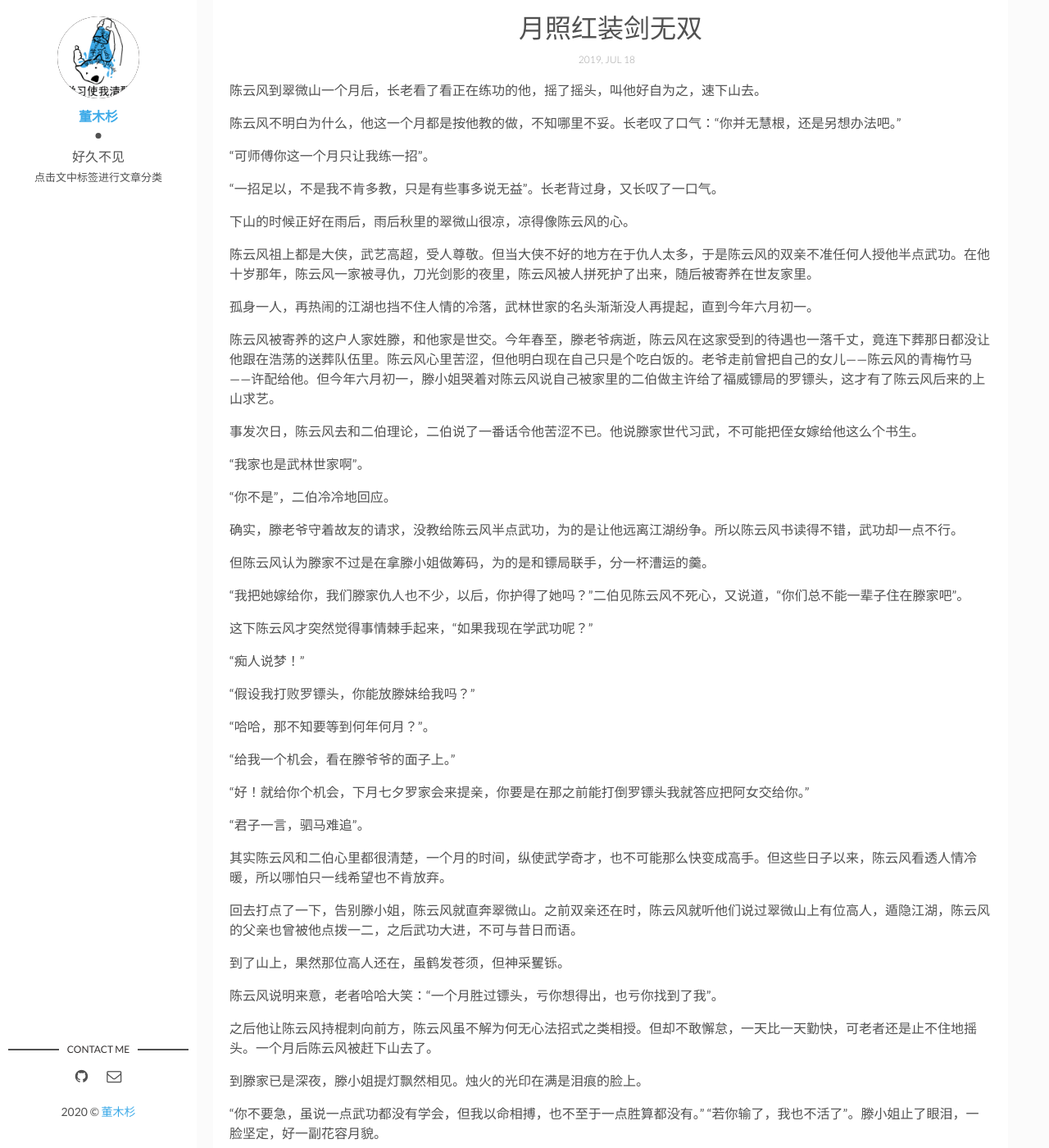
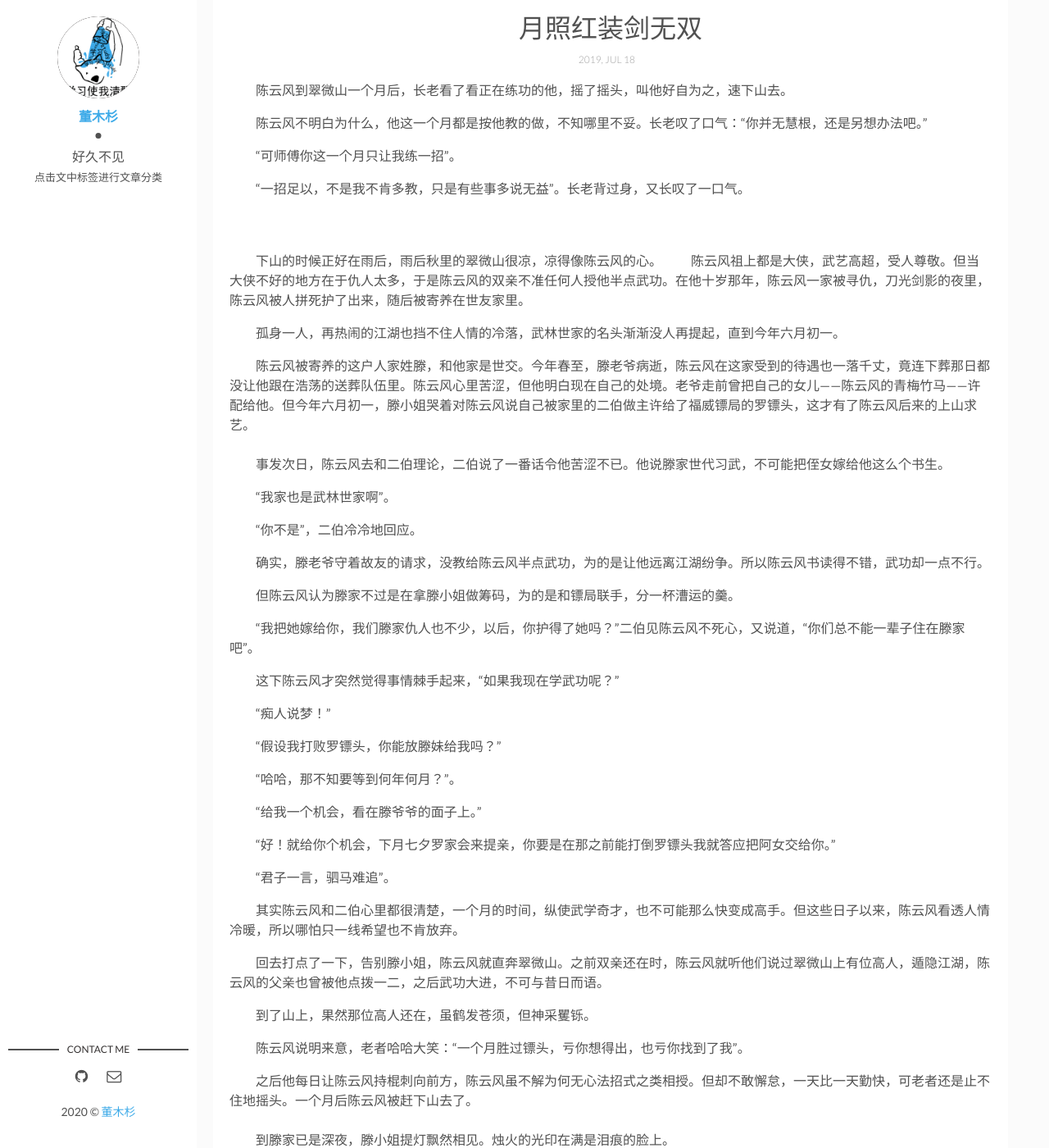
Before and after one commit to doctormus/doctormus.github.io, a Jekyll site: the page built from _posts/2019-07-18-writting1.md, in a window 1280 px wide and 1400 px high, scrolled down 493 px. Shown: the whole window at 82% size. Built offline with Jekyll 4.4.1, drawn with Linux system fonts in a browser that asks for light colours; comment, search, counter and statistics services are not loaded; some of the changed text lies outside the part shown.

Commit message:
修改了MD的缩进和换行

```diff
--- a/_posts/2019-07-18-writting1.md
+++ b/_posts/2019-07-18-writting1.md
@@ -8,149 +8,153 @@ fig-caption: # Add figcaption (optional)
 tags: [小说]
 ---
 
-陈云风到翠微山一个月后，长老看了看正在练功的他，摇了摇头，叫他好自为之，速下山去。
+&emsp;&emsp;陈云风到翠微山一个月后，长老看了看正在练功的他，摇了摇头，叫他好自为之，速下山去。
 
-陈云风不明白为什么，他这一个月都是按他教的做，不知哪里不妥。长老叹了口气：“你并无慧根，还是另想办法吧。”
+&emsp;&emsp;陈云风不明白为什么，他这一个月都是按他教的做，不知哪里不妥。长老叹了口气：“你并无慧根，还是另想办法吧。”
 
-“可师傅你这一个月只让我练一招”。
+&emsp;&emsp;“可师傅你这一个月只让我练一招”。
 
-“一招足以，不是我不肯多教，只是有些事多说无益”。长老背过身，又长叹了一口气。
+&emsp;&emsp;“一招足以，不是我不肯多教，只是有些事多说无益”。长老背过身，又长叹了一口气。
 
+\
+\
+&emsp;&emsp;下山的时候正好在雨后，雨后秋里的翠微山很凉，凉得像陈云风的心。
+&emsp;&emsp;陈云风祖上都是大侠，武艺高超，受人尊敬。但当大侠不好的地方在于仇人太多，于是陈云风的双亲不准任何人授他半点武功。在他十岁那年，陈云风一家被寻仇，刀光剑影的夜里，陈云风被人拼死护了出来，随后被寄养在世友家里。
 
+&emsp;&emsp;孤身一人，再热闹的江湖也挡不住人情的冷落，武林世家的名头渐渐没人再提起，直到今年六月初一。
 
-下山的时候正好在雨后，雨后秋里的翠微山很凉，凉得像陈云风的心。
+&emsp;&emsp;陈云风被寄养的这户人家姓滕，和他家是世交。今年春至，滕老爷病逝，陈云风在这家受到的待遇也一落千丈，竟连下葬那日都没让他跟在浩荡的送葬队伍里。陈云风心里苦涩，但他明白现在自己的处境。老爷走前曾把自己的女儿——陈云风的青梅竹马——许配给他。但今年六月初一，滕小姐哭着对陈云风说自己被家里的二伯做主许给了福威镖局的罗镖头，这才有了陈云风后来的上山求艺。
+&emsp;
+\
+\
+&emsp;&emsp;事发次日，陈云风去和二伯理论，二伯说了一番话令他苦涩不已。他说滕家世代习武，不可能把侄女嫁给他这么个书生。
 
+&emsp;&emsp;“我家也是武林世家啊”。
 
+&emsp;&emsp;“你不是”，二伯冷冷地回应。
 
-陈云风祖上都是大侠，武艺高超，受人尊敬。但当大侠不好的地方在于仇人太多，于是陈云风的双亲不准任何人授他半点武功。在他十岁那年，陈云风一家被寻仇，刀光剑影的夜里，陈云风被人拼死护了出来，随后被寄养在世友家里。
+&emsp;&emsp;确实，滕老爷守着故友的请求，没教给陈云风半点武功，为的是让他远离江湖纷争。所以陈云风书读得不错，武功却一点不行。
 
-孤身一人，再热闹的江湖也挡不住人情的冷落，武林世家的名头渐渐没人再提起，直到今年六月初一。
+&emsp;&emsp;但陈云风认为滕家不过是在拿滕小姐做筹码，为的是和镖局联手，分一杯漕运的羹。
 
-陈云风被寄养的这户人家姓滕，和他家是世交。今年春至，滕老爷病逝，陈云风在这家受到的待遇也一落千丈，竟连下葬那日都没让他跟在浩荡的送葬队伍里。陈云风心里苦涩，但他明白现在自己只是个吃白饭的。老爷走前曾把自己的女儿——陈云风的青梅竹马——许配给他。但今年六月初一，滕小姐哭着对陈云风说自己被家里的二伯做主许给了福威镖局的罗镖头，这才有了陈云风后来的上山求艺。
+&emsp;&emsp;“我把她嫁给你，我们滕家仇人也不少，以后，你护得了她吗？”二伯见陈云风不死心，又说道，“你们总不能一辈子住在滕家吧”。
 
-事发次日，陈云风去和二伯理论，二伯说了一番话令他苦涩不已。他说滕家世代习武，不可能把侄女嫁给他这么个书生。
+&emsp;&emsp;这下陈云风才突然觉得事情棘手起来，“如果我现在学武功呢？”
 
-“我家也是武林世家啊”。
+&emsp;&emsp;“痴人说梦！”
 
-“你不是”，二伯冷冷地回应。
+&emsp;&emsp;“假设我打败罗镖头，你能放滕妹给我吗？”
 
-确实，滕老爷守着故友的请求，没教给陈云风半点武功，为的是让他远离江湖纷争。所以陈云风书读得不错，武功却一点不行。
+&emsp;&emsp;“哈哈，那不知要等到何年何月？”。
 
-但陈云风认为滕家不过是在拿滕小姐做筹码，为的是和镖局联手，分一杯漕运的羹。
+&emsp;&emsp;“给我一个机会，看在滕爷爷的面子上。”
 
-“我把她嫁给你，我们滕家仇人也不少，以后，你护得了她吗？”二伯见陈云风不死心，又说道，“你们总不能一辈子住在滕家吧”。
+&emsp;&emsp;“好！就给你个机会，下月七夕罗家会来提亲，你要是在那之前能打倒罗镖头我就答应把阿女交给你。”
 
-这下陈云风才突然觉得事情棘手起来，“如果我现在学武功呢？”
+&emsp;&emsp;“君子一言，驷马难追”。
 
-“痴人说梦！”
+&emsp;&emsp;其实陈云风和二伯心里都很清楚，一个月的时间，纵使武学奇才，也不可能那么快变成高手。但这些日子以来，陈云风看透人情冷暖，所以哪怕只一线希望也不肯放弃。
 
-“假设我打败罗镖头，你能放滕妹给我吗？”
+&emsp;&emsp;回去打点了一下，告别滕小姐，陈云风就直奔翠微山。之前双亲还在时，陈云风就听他们说过翠微山上有位高人，遁隐江湖，陈云风的父亲也曾被他点拨一二，之后武功大进，不可与昔日而语。
 
-“哈哈，那不知要等到何年何月？”。
+&emsp;&emsp;到了山上，果然那位高人还在，虽鹤发苍须，但神采矍铄。
 
-“给我一个机会，看在滕爷爷的面子上。”
+&emsp;&emsp;陈云风说明来意，老者哈哈大笑：“一个月胜过镖头，亏你想得出，也亏你找到了我”。
 
-“好！就给你个机会，下月七夕罗家会来提亲，你要是在那之前能打倒罗镖头我就答应把阿女交给你。”
+&emsp;&emsp;之后他每日让陈云风持棍刺向前方，陈云风虽不解为何无心法招式之类相授。但却不敢懈怠，一天比一天勤快，可老者还是止不住地摇头。一个月后陈云风被赶下山去了。
+&emsp;
+\
+\
+&emsp;&emsp;到滕家已是深夜，滕小姐提灯飘然相见。烛火的光印在满是泪痕的脸上。
 
-“君子一言，驷马难追”。
+&emsp;&emsp;“你不要急，虽说一点武功都没有学会，但我以命相搏，也不至于一点胜算都没有。”
 
-其实陈云风和二伯心里都很清楚，一个月的时间，纵使武学奇才，也不可能那么快变成高手。但这些日子以来，陈云风看透人情冷暖，所以哪怕只一线希望也不肯放弃。
+&emsp;&emsp;“若你输了，我也不活了”。滕小姐止了眼泪，一脸坚定，好一副花容月貌。
 
-回去打点了一下，告别滕小姐，陈云风就直奔翠微山。之前双亲还在时，陈云风就听他们说过翠微山上有位高人，遁隐江湖，陈云风的父亲也曾被他点拨一二，之后武功大进，不可与昔日而语。
+&emsp;&emsp;“要不？”两片红霞飞上脸颊，“我们生米煮成熟饭，想必伯伯他们也不敢拿我们怎么办。”
 
-到了山上，果然那位高人还在，虽鹤发苍须，但神采矍铄。
+&emsp;&emsp;“那你以后怎么见人？我不忍让你招人非议，你放心，滕妹，我一定光明正大娶你过门。”
 
-陈云风说明来意，老者哈哈大笑：“一个月胜过镖头，亏你想得出，也亏你找到了我”。
+&emsp;&emsp;陈云风轻言细语安慰了许久，滕小姐这才稍微安心地去了，留下陈云风紧锁的眉头和皓月当空的流彩。
+&emsp;
+\
+\
+&emsp;&emsp;第二天一大早，陈云风怎么也找不到滕小姐，多亏贴身丫鬟来报，滕小姐被二伯锁在屋内，原来今天就是罗镖头来提亲的日子。陈云风暗吸一口凉气，“今日初一离七夕还有几天，恐怕二伯是想骗我出去就趁机把滕妹嫁出去，还好我提前回来了。”
 
-之后他让陈云风持棍刺向前方，陈云风虽不解为何无心法招式之类相授。但却不敢懈怠，一天比一天勤快，可老者还是止不住地摇头。一个月后陈云风被赶下山去了。
+&emsp;&emsp;早饭的时候，滕家怎么也找不到陈云风，二伯只好叮嘱家里严加戒备。不一会儿罗镖头果然带着各式各样的彩礼来了，和滕二伯寒暄了几句，径直走向大堂屋内。
 
+&emsp;&emsp;此时的陈云风穿着家丁的衣服，手里握着被汗水浸湿的木棍，走到堂下，大声宣战。罗镖头在屋内倒是吃了一惊，以为是什么仇人在这样的日子里不长眼，扭头看见滕二伯阴沉僵硬的脸，于是松了一口气，起身走到屋外。
 
+&emsp;&emsp;他看见一个瘦弱的书生正被家丁压在身下，嘴里不断地大声挑衅。于是让家丁先退下。
 
-到滕家已是深夜，滕小姐提灯飘然相见。烛火的光印在满是泪痕的脸上。
+&emsp;&emsp;“早有耳闻你和滕小姐青梅竹马，但媒妁之言，父母之命……你是陈大侠的遗孤，今日一见我却不免大失所望。”
 
-“你不要急，虽说一点武功都没有学会，但我以命相搏，也不至于一点胜算都没有。”
- “若你输了，我也不活了”。滕小姐止了眼泪，一脸坚定，好一副花容月貌。
+&emsp;&emsp;“二伯与我有约，我能打赢你，滕妹就不能嫁你”。
 
-“要不？”两片红霞飞上脸颊，“我们生米煮成熟饭，想必伯伯他们也不敢拿我们怎么办。”
+&emsp;&emsp;罗镖头扭头看看滕二伯，二伯忙说：“哪有的事？你就算学一辈子也打不过罗镖头！”
 
-“那你以后怎么见人？我不忍让你招人非议，你放心，滕妹，我一定光明正大娶你过门。”
+&emsp;&emsp;罗镖头又笑眯眯地看着一身泥泞的陈云风：“武功？学了多久？拜哪位师傅？”
 
-陈云风轻言细语安慰了许久，滕小姐这才稍微安心地去了，留下陈云风紧锁的眉头和皓月当空的流彩。
+&emsp;&emsp;“这个你不用管，就说敢不敢来吧！”
 
-第二天一大早，陈云风怎么也找不到滕小姐，多亏贴身丫鬟来报，滕小姐被二伯锁在屋内，原来今天就是罗镖头来提亲的日子。陈云风暗吸一口凉气，“今日初一离七夕还有几天，恐怕二伯是想骗我出去就趁机把滕妹嫁出去，还好我提前回来了。”
+&emsp;&emsp;“激将法？”罗镖头笑了笑，“好！我答应你，要是你输了，家里有什么剑谱拳谱的就拿出来吧！”
 
-早饭的时候，滕家怎么也找不到陈云风，二伯只好叮嘱家里严加戒备。不一会儿罗镖头果然带着各式各样的彩礼来了，和滕二伯寒暄了几句，径直走向大堂屋内。
+&emsp;&emsp;陈云风自知家里没有什么武功秘籍，但想到如果输了，就算侥幸活着也不如死了好，不如先答应下来。
 
-此时的陈云风穿着家丁的衣服，手里握着被汗水浸湿的木棍，走到堂下，突然大声宣战。罗镖头在屋内倒是吃了一惊，以为是什么仇人在这样的日子里不长眼，扭头看见滕二伯阴沉僵硬的脸，于是松了一口气，起身走到屋外。
+&emsp;&emsp;“你输了就把滕妹给我！”
 
-他看见一个瘦弱的书生正被家丁压在身下，嘴里不断地大声挑衅。于是让家丁先退下说有话和这位陈公子说。
+&emsp;&emsp;“哈哈哈，要是你赢了，别说我，这世上也没几个人能拦住你！”
 
-“早有耳闻你和滕小姐青梅竹马，但媒妁之言，父母之命……你是陈大侠的遗孤，今日一见我却不免大失所望。”
+&emsp;&emsp;陈云风作揖，低头去捡地上的木棍，却听见罗镖头哈哈大笑。抬头，一把剑丢了过来。
 
-“二伯与我有约，我能打赢你，滕妹就不能嫁你”。
+&emsp;&emsp;“陈兄弟这么瞧不起我么？”
 
-罗镖头扭头看看滕二伯，二伯忙说：“哪有的事？你就算学一辈子也打不过罗镖头！”
+&emsp;&emsp;罗镖头瞪了一眼突然紧张的滕二伯，但二伯还是开了口：“还是用棍吧，毕竟……”。
 
-罗镖头又笑眯眯地看着一身泥泞的陈云风：“武功？学了多久？拜哪位师傅啊？”
+&emsp;&emsp;“诶，滕大侠，这就是你的不对了，比试用棍那不成小孩子过家家了吗？点到即止，放心吧”。
 
-“这个你不用管，就说敢不敢来吧！”
+&emsp;&emsp;陈云风看见滕二伯叹了口气，突然一声铮亮亮的出鞘之音犹如龙吟，还没反应过来一股疾风伴着明亮的光影已到面门。
 
-“激将法？”罗镖头笑了笑，“好！我答应你，要是你输了，家里有什么剑谱拳谱的就拿出来吧！”
+&emsp;&emsp;陈云风吓得一屁股坐下去，顺势在地上滚了一圈。
 
-陈云风自知家里没有什么武功秘籍，但想到如果输了，就算侥幸活着也不如死了好，不如先答应下来。
+&emsp;&emsp;罗镖头收剑入鞘，“还比吗？”
 
-“你输了就把滕妹给我！”
+&emsp;&emsp;众人一脸惊愕，一来是因为罗镖头剑法精妙，二来是没想到这样实力悬殊的比武他出招依然如此狠毒。
 
-“哈哈哈，要是你赢了，别说我，这世上也没几个人能拦住你！”
+&emsp;&emsp;陈云风拍拍土站起来：“比！”
 
-陈云风作揖，低头去捡地上的木棍，却听见罗镖头哈哈大笑。抬头，一把剑丢了过来。
+&emsp;&emsp;“比什么比！没看到罗镖头在让着你吗？”滕二伯赶忙站在二者之间。
 
-“陈兄弟这么瞧不起我么？”
+&emsp;&emsp;其实刚刚那一剑罗镖头只是在试探实力，他不愿意相信，一点武功都不会的人竟然有这么大胆气。
 
-罗镖头瞪了一眼突然紧张的滕二伯，但二伯还是开了口：“还是用棍吧，毕竟……”。
+&emsp;&emsp;这一点，滕二伯明白，陈云风自己也明白。
+&emsp;
+\
+\
+&emsp;&emsp;于是陈云风绕过滕二伯，暗自敛了敛心神。
+&emsp;
+\
+\
+&emsp;&emsp;据说那天天气很好，云很淡，还有鸟叫不时传过来。
 
-“诶，滕大侠，这就是你的不对了，比试用棍那不成小孩子过家家了吗？点到即止，放心吧”。
+&emsp;&emsp;陈云风想起滕小姐的样子，不由得微微一笑。
 
-陈云风看见滕二伯叹了口气，突然一声铮亮亮的出鞘之音犹如龙吟，还没反应过来一股疾风伴着明亮的光影已到面门。
+&emsp;&emsp;风摇曳着院子里的树枝，叶子沙沙作响。众人看着披巾散发的陈云风在罗镖头握住剑柄的一瞬间猛然拔剑，一声短促的惊雷之声后，罗镖头已借着轻功跳在半空。刚落地，一道不知道哪来的白光又向他袭去。罗镖头忙挥剑格挡，剑身发出刺耳的声音，一股巨大的力量从虎口传至喉头。众人定睛看时，陈云风持剑对着一丈外滚在地上的罗镖头，眼神凌厉。剑身上点点血滴挡住了反射的日光。
 
-陈云风吓得一屁股坐下去，顺势在地上滚了一圈。
+&emsp;&emsp;那时的院子，很安静，像极了陈云风的心情。
 
-罗镖头收剑入鞘，“还比吗？”
+&emsp;&emsp;他明白了那唯一一招的意义：剑法的威力在于你有多大的决心，多大的毅力去用手中的剑。这，与心法招式无关。
 
-众人一脸惊愕，一来是因为罗镖头剑法精妙，二来是没想到这样实力悬殊的比武他出招依然如此狠毒。
+&emsp;&emsp;罗镖头咳了一声，众人才惊醒，忙去扶他，只见他口吐鲜血，目光涣散。
 
-陈云风拍拍土站起来：“比！”
+&emsp;&emsp;“还比么？”陈云风问。
 
-“比什么比！没看到罗镖头在让着你吗？”滕二伯赶忙站在二者之间。
+&emsp;&emsp;罗镖头艰难地摇了摇手，众人忙架着他仓皇地离开了。
+&emsp;
+\
+\
+&emsp;&emsp;从那以后很多年，滕家渐渐没落，再没人见过陈云风，也再没人见过那么快的剑。有人说他和滕小姐有情人终成眷属隐退江湖，也有人说滕二伯把滕小姐改嫁到江东石家，导致石家满门被杀。当然，这都是后话了。至于罗镖头，伤好后他就宣布金盆洗手。有人猜测他其实是找个借口躲起来了，甚至连比武都是故意让着陈云风的，因为他漕运这些年自身难保却想安享晚年罢了。也有人说他是被剑气所伤，后来恶疾复发，不治而亡。这些是真是假无从分辨。
 
-其实刚刚那一剑罗镖头只是在试探实力，他不愿意相信，一点武功都不会的人竟然有这么大胆气，如果再往下可能陈云风就没那么好运了。
+&emsp;&emsp;但还有一个传言，说的是他有一次在千禧楼露面，被问起这件事还不免惊悸，回去就死了。那天在的人回忆，他说比武那天，他仿佛看见十几个陈云风拿着百来把剑向他刺去，要不是他拼死运足内力挡下，恐怕自己也会像手里的剑一样被刺成两段。
 
-这一点，滕二伯明白，陈云风自己也明白。
-
-于是陈云风绕过滕二伯，暗自敛了敛心神。
-
-
-
-据说那天天气很好，云很淡，还有鸟叫不时传过来。
-
-陈云风想起滕小姐的样子，不由得微微一笑。
-
-风摇曳着院子里的树枝，叶子沙沙作响。众人看着披巾散发的陈云风在罗镖头握住剑柄的一瞬间猛然拔剑，一声短促的惊雷之声后，罗镖头已借着轻功跳在半空。刚落地，一道不知道哪来的白光又向他袭去。罗镖头忙挥剑格挡，剑身发出刺耳的声音，一股巨大的力量从虎口传至喉头。众人定睛看时，陈云风持剑对着一丈外滚在地上的罗镖头，眼神凌厉。剑身上点点血滴挡住了反射的日光。
-
-那时的院子，很安静，像极了陈云风的心情。
-
-他明白了那唯一一招的意义：剑法的威力在于你有多大的决心，多大的毅力，多大的仇恨去用手中的剑。这，与心法招式无关。
-
-罗镖头咳了一声，众人才惊醒，忙去扶他，只见他口吐鲜血，气若游丝。
-
-“还比么？”陈云风问。
-
-罗镖头艰难地摇了摇手，众人忙架着他仓皇地离开了。
-
-
-
-从那以后很多年，滕家渐渐没落，再没人见过陈云风，也没人再见过那么快的剑。有人说他和滕小姐有情人终成眷属隐退江湖，也有人说滕二伯把滕小姐改嫁到江东石家，导致石家满门被杀，当然，这是后话了。至于罗镖头，伤好后他就宣布金盆洗手。有人猜测他其实是找个借口躲起来了，甚至连比武都是故意让着陈云风的，因为他漕运这些年自身难保却想安享晚年罢了。也有人说他是被剑气所伤，后来恶疾复发，不治而亡。这些是真是假无从分辨。
-
-但还有一个传言，说的是他有一次在千禧楼露面，被问起这件事还不免惊悸，回去就死了。那天在的人回忆，他说比武那天，他仿佛看见十几个陈云风拿着百来把剑向他刺去，要不是他拼死运足内力挡下，恐怕自己也会像手里的剑一样被刺成两段。
-
-[下一篇](../writting2/)
+[下一篇](../writting2/
```
